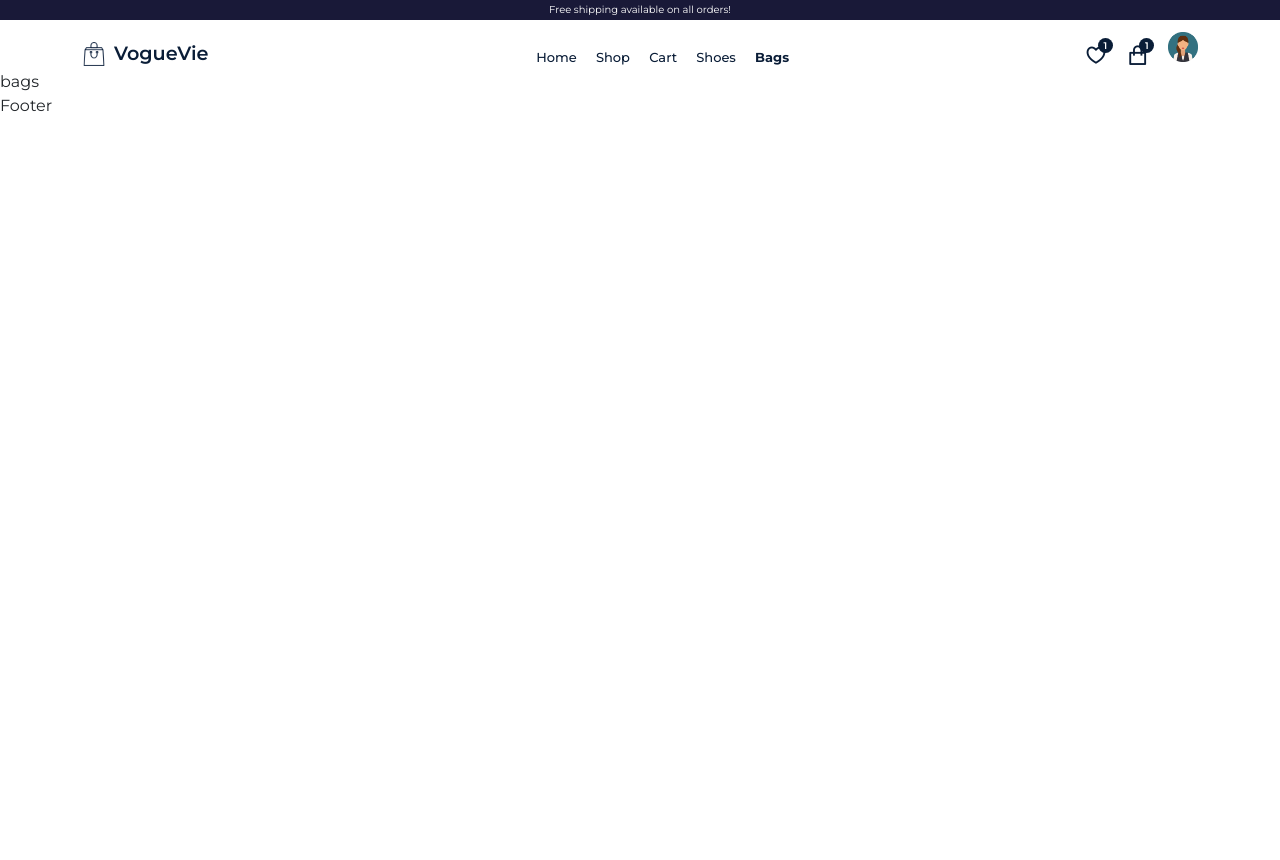
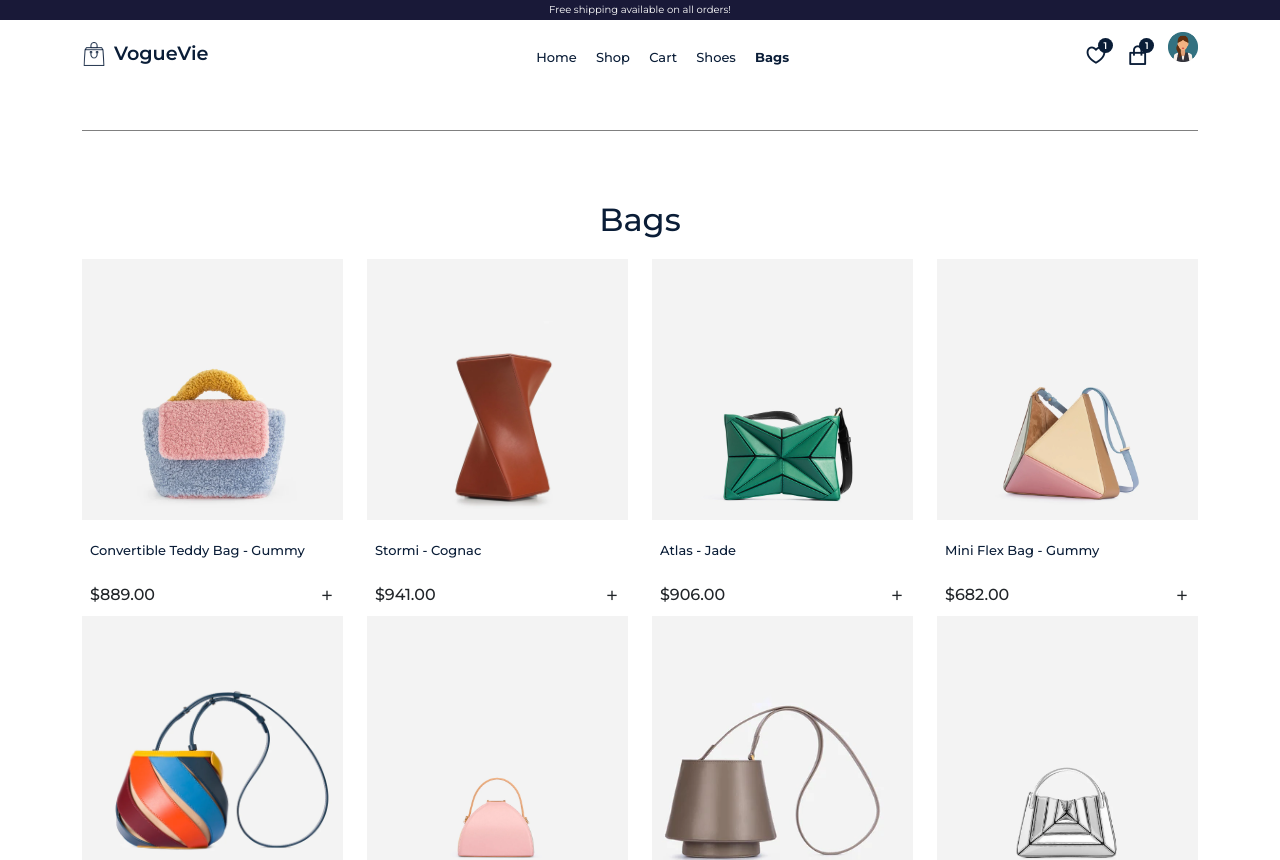
Before and after one commit to shemshajili/Ecommerce, a React (Create React App) app: page /bags in a window 1280 px wide. Shown: the top 860 px of the page. Before the commit the page ends 800 px from the top, so only its background shows below. Built offline with nearby package versions, Linux system fonts and the light colour scheme.

Commit message:
Shoes&Bags pages added (50%)

```diff
--- a/src/assets/data/products.js
+++ b/src/assets/data/products.js
@@ -65,7 +65,7 @@ const products = [
     productName: "Convertible Teddy Bag - Gummy ",
     imgUrl: productImg01,
     category: "bag",
-    price: 889.00,
+    price:"$889.00",
     shortDesc:
       "Reminiscent of a teddy bear, the convertible style has a flap magnetic closure, comes with a detachable strap that allows multiple carrying options; backpack, crossbody or as a top handle bag.",
     description:
@@ -82,7 +82,7 @@ const products = [
     productName: "Stormi - Cognac ",
     imgUrl: productImg02,
     category: "bag",
-    price: 941.00,
+    price:"$941.00",
     shortDesc:
       "“Stormi is Objet d'art with its unique and sculptural design inspired by nature’s favorite form - swirl.",
     description:
@@ -99,7 +99,7 @@ const products = [
     productName: "Atlas - Jade ",
     imgUrl: productImg03,
     category: "bag",
-    price: 906.00,
+    price:"$906.00",
     shortDesc:
       "Our new Atlas is the representation of kaleidoscope patterns put into a symmetrical geometry to create a mesmerizing mirrored effect on the bag.",
     description:
@@ -116,7 +116,7 @@ const products = [
     productName: "Mini Flex Bag - Gummy",
     imgUrl: productImg04,
     category: "bag",
-    price: 682.00,
+    price:"$682.00",
     shortDesc:
       "Our architectural, origami-inspired Flex Bag is now available in mini size.",
     description:
@@ -133,7 +133,7 @@ const products = [
     productName: "Helix - Multicolor",
     imgUrl: productImg05,
     category: "bag",
-    price: 682.00,
+    price:"$682.00",
     shortDesc:
       "Featuring a unique combination of modern art and minimalist perspective, our Helix Bag is perfectly sized to fit just the essentials - think small wallet, keys, sunglasses and large phone.",
     description:
@@ -150,7 +150,7 @@ const products = [
     productName: "Micro Pandora - Gummy",
     imgUrl: productImg06,
     category: "bag",
-    price: 751.00,
+    price:"$751.00",
     shortDesc:
       "Our beloved Pandora is now available in micro size.",
     description:
@@ -167,7 +167,7 @@ const products = [
     productName: "Mini Lantern Bag Pleated - Olive Leaf",
     imgUrl: productImg07,
     category: "bag",
-    price: 794.00,
+    price:"$794.00",
     shortDesc:
       "Our coveted design gets a dramatic look and textured surface quality by folding leather in an elegant zig-zag pattern.",
     description:
@@ -184,7 +184,7 @@ const products = [
     productName: "Mini Sera Tote - Mirror",
     imgUrl: productImg08,
     category: "bag",
-    price: 751.00,
+    price:"$751.00",
     shortDesc:
       "Mix of symmetry and fluid, clean lines, Mini Sera Tote is designed to carry your daily essentials, a large phone(like iPhone Pro Max), mini wallet or cardholder, and lipstick, etc.",
     description:
@@ -201,7 +201,7 @@ const products = [
     productName: "Studio - Oyster",
     imgUrl: productImg09,
     category: "bag",
-    price: 803.00,
+    price:"$803.00",
     shortDesc:
       "Both pragmatically perfect in design and a unique style statement, The Studio is made for avid fans of 90’s fashion, modern and geometric shapes, and versatile handbags for every occasion.",
     description:
@@ -218,7 +218,7 @@ const products = [
     productName: "Mini Eddy - Cappuccino",
     imgUrl: productImg10,
     category: "bag",
-    price: 682.00,
+    price:"$682.00",
     shortDesc:
       "We wanted to evoke nostalgia this time and recreate a classic school satchel with an elaborate approach of the 2000s.",
     description:
@@ -235,7 +235,7 @@ const products = [
     productName: "Mini Eddy - Milky",
     imgUrl: productImg11,
     category: "bag",
-    price: 682.00,
+    price:"$682.00",
     shortDesc:
       "We wanted to evoke nostalgia this time and recreate a classic school satchel with an elaborate approach of the 2000s.",
     description:
@@ -252,7 +252,7 @@ const products = [
     productName: "Naomi Mini Wallet - Gummy",
     imgUrl: productImg12,
     category: "bag",
-    price: 337.00,
+    price:"$337.00",
     shortDesc:
       "The new member of our Naomi family.",
     description:
@@ -269,7 +269,7 @@ const products = [
     productName: "Naomi AirPods Case - Black & Gray",
     imgUrl: productImg13,
     category: "bag",
-    price: 154.00,
+    price:"$154.00",
     shortDesc:
       "Attached to a belt loop or a bag, our Naomi Airpods Case provides a decorative way to conceal your tech as an accessory.",
     description:
@@ -286,7 +286,7 @@ const products = [
     productName: "Art Deco Camera Bag - Pink",
     imgUrl: productImg14,
     category: "bag",
-    price: 718.00,
+    price:"$718.00",
     shortDesc:
       "The new Art Deco Camera Bag is updated with a refined shoulder strap and complementary colors.",
     description:
@@ -303,7 +303,7 @@ const products = [
     productName: "Wave Wallet - Milky",
     imgUrl: productImg15,
     category: "bag",
-    price: 389.00,
+    price:"$389.00",
     shortDesc:
       "A wallet-turned-shoulder-bag, the Wave Wallet features two conjoined leather flaps that open to reveal space for all your financial essentials.",
     description:
@@ -320,8 +320,8 @@ const products = [
     id: "16",
     productName: "Pleated Heel Boot",
     imgUrl: productImg16,
-    category: "bag",
-    price: 585.00,
+    category: "shoes",
+    price:"$585.00",
     shortDesc:
       "The Pleated Heel Boots take a cue from our iconic Pleated Lantern Bag, but this time, reimagining pleats using solid oak. Features a square toe and a padded insole for extra comfort.",
     description:
@@ -337,8 +337,8 @@ const products = [
     id: "17",
     productName: "Louise Slide Sandal - Buttermilk",
     imgUrl: productImg17,
-    category: "bag",
-    price: 717.00,
+    category: "shoes",
+    price:"$717.00",
     shortDesc:
       "Our experimentation with texture continues. Elevated sense of design and craftsmanship manifests in our Italian-made Louise sandals",
     description:
@@ -354,8 +354,8 @@ const products = [
     id: "18",
     productName: "Thelma Sandal - Black",
     imgUrl: productImg18,
-    category: "bag",
-    price: 682.00,
+    category: "shoes",
+    price:"$682.00",
     shortDesc:
       "Italian-made Thelma sandals. ",
     description:
@@ -371,8 +371,8 @@ const products = [
     id: "19",
     productName: "Otti Summer Boot",
     imgUrl: productImg19,
-    category: "bag",
-    price: 479.00,
+    category: "shoes",
+    price:"$479.00",
     shortDesc:
       "The Summer Boots feature a lace up front, high neck with mesh throat, and a leather toe..",
     description:
@@ -388,8 +388,8 @@ const products = [
     id: "20",
     productName: "Pleated Heel Mule",
     imgUrl: productImg20,
-    category: "bag",
-    price: 495.00,
+    category: "shoes",
+    price:"$495.00",
     shortDesc:
       "The Pleated Heel Mules take a cue from our iconic Pleated Lantern Bag",
     description:
@@ -405,8 +405,8 @@ const products = [
     id: "21",
     productName: "Otti Combat Boot",
     imgUrl: productImg21,
-    category: "bag",
-    price: 595.00,
+    category: "shoes",
+    price:"$595.00",
     shortDesc:
       "Derby-style high neck ankle boots features a 6cm chunky sole, and a rebellious style that perfectly suits a 90s dress or combat jean and tee combination.",
     description:
@@ -422,8 +422,8 @@ const products = [
     id: "22",
     productName: "Puffy Sandal - Pink Cloud",
     imgUrl: productImg22,
-    category: "bag",
-    price: 751.00,
+    category: "shoes",
+    price:"$751.00",
     shortDesc:
       "Made from super soft nappa like our Puff clutches, they're set on our signature pleated heels.",
     description:
@@ -439,8 +439,8 @@ const products = [
     id: "23",
     productName: "Thong Sandal - White",
     imgUrl: productImg23,
-    category: "bag",
-    price: 596.00,
+    category: "shoes",
+    price:"$596.00",
     shortDesc:
       "A thong silhouette blending our signature pleated heels and chic toe straps.",
     description:
@@ -456,8 +456,8 @@ const products = [
     id: "24",
     productName: "Pleated Heel Mule - Multicolor",
     imgUrl: productImg24,
-    category: "bag",
-    price: 855.00,
+    category: "shoes",
+    price:"$855.00",
     shortDesc:
       "The Pleated Heel Mules take a cue from our iconic Pleated Lantern Bag, but this time, reimagining pleats using solid oak. Features a square toe and a padded insole for extra comfort.",
     description:
@@ -473,8 +473,8 @@ const products = [
     id: "25",
     productName: "Louise Heeled Slide - Multicolor",
     imgUrl: productImg25,
-    category: "bag",
-    price: 751.00,
+    category: "shoes",
+    price:"$751.00",
     shortDesc:
       "Our experimentation with texture continues. Elevated sense of design and craftsmanship manifests in our Italian-made Louise sandals.",
     description:
@@ -490,8 +490,8 @@ const products = [
     id: "26",
     productName: "Louise Slide Sandal - Denim",
     imgUrl: productImg26,
-    category: "bag",
-    price: 59.00,
+    category: "shoes",
+    price:"$59.00",
     shortDesc:
       "Our experimentation with texture continues.",
     description:
@@ -507,8 +507,8 @@ const products = [
     id: "27",
     productName: "Louise Slide Sandal - Denim",
     imgUrl: productImg27,
-    category: "bag",
-    price: 717.00,
+    category: "shoes",
+    price:"$717.00",
     shortDesc:
       "Our experimentation with texture continues.",
     description:
@@ -524,8 +524,8 @@ const products = [
     id: "28",
     productName: "Thong Sandal - Black",
     imgUrl: productImg28,
-    category: "bag",
-    price: 596.00,
+    category: "shoes",
+    price:"$556",
     shortDesc:
       "A thong silhouette blending our signature pleated heels and chic toe straps.",
     description:
--- a/src/components/UI/ProductsList.jsx
+++ b/src/components/UI/ProductsList.jsx
@@ -4,7 +4,7 @@ import ProductCard from './ProductCard';
 const ProductsList = ({ data }) => {
   return (
     <>
-      {data.map((item) => (
+      {data?.map((item) => (
         <ProductCard key={item.id} item={item} />
       ))}
     </>
--- a/src/pages/Bags.jsx
+++ b/src/pages/Bags.jsx
@@ -1,11 +1,38 @@
-import React from 'react';
+import React, { useEffect, useState } from 'react';
+import { Container, Row, Col } from 'reactstrap';
+import ProductsList from '../components/UI/ProductsList';
+import products from '../assets/data/products';
 
 const Bags = () => {
+
+    const [bagProducts, setBagProducts] = useState([]);
+
+    useEffect(() => {
+        const filteredProducts = products.filter(
+            (item) => item.category === 'bag'
+        );
+        setBagProducts(filteredProducts)
+    }, []);
+
     return (
-        <div>
-            bags
-        </div>
-    );
+        <section>
+            <Container>
+                <div style={{ borderBottom: '1px solid gray', marginBottom: '20px' }}></div>
+                <Row>
+                    <Col lg='12' className='text-center' style={{ marginTop: '50px' }}>
+                        <h2 className="section__title">Bags</h2>
+                    </Col>
+                </Row>
+                <Row>
+                    <Col style={{ marginBottom: '20px' }}>
+                    </Col>
+                </Row>
+                <Row>
+                    <ProductsList data={bagProducts}/>
+                </Row>
+            </Container>
+        </section>
+    )
 }
 
 export default Bags;
--- a/src/pages/Shoes.jsx
+++ b/src/pages/Shoes.jsx
@@ -1,11 +1,38 @@
-import React from 'react';
+import React, { useEffect, useState } from 'react';
+import { Container, Row, Col } from 'reactstrap';
+import ProductsList from '../components/UI/ProductsList';
+import products from '../assets/data/products';
 
 const Shoes = () => {
+
+    const [shoesProducts, setShoesProducts] = useState([]);
+
+    useEffect(() => {
+        const filteredProducts = products.filter(
+            (item) => item.category === 'shoes'
+        );
+        setShoesProducts(filteredProducts)
+    }, []);
+
     return (
-        <div>
-            shoes
-        </div>
-    );
+        <section>
+            <Container>
+                <div style={{ borderBottom: '1px solid gray', marginBottom: '20px' }}></div>
+                <Row>
+                    <Col lg='12' className='text-center' style={{ marginTop: '50px' }}>
+                        <h2 className="section__title">Shoes</h2>
+                    </Col>
+                </Row>
+                <Row>
+                    <Col style={{ marginBottom: '20px' }}>
+                    </Col>
+                </Row>
+                <Row>
+                    <ProductsList data={shoesProducts}/>
+                </Row>
+            </Container>
+        </section>
+    )
 }
 
 export default Shoes;
```
